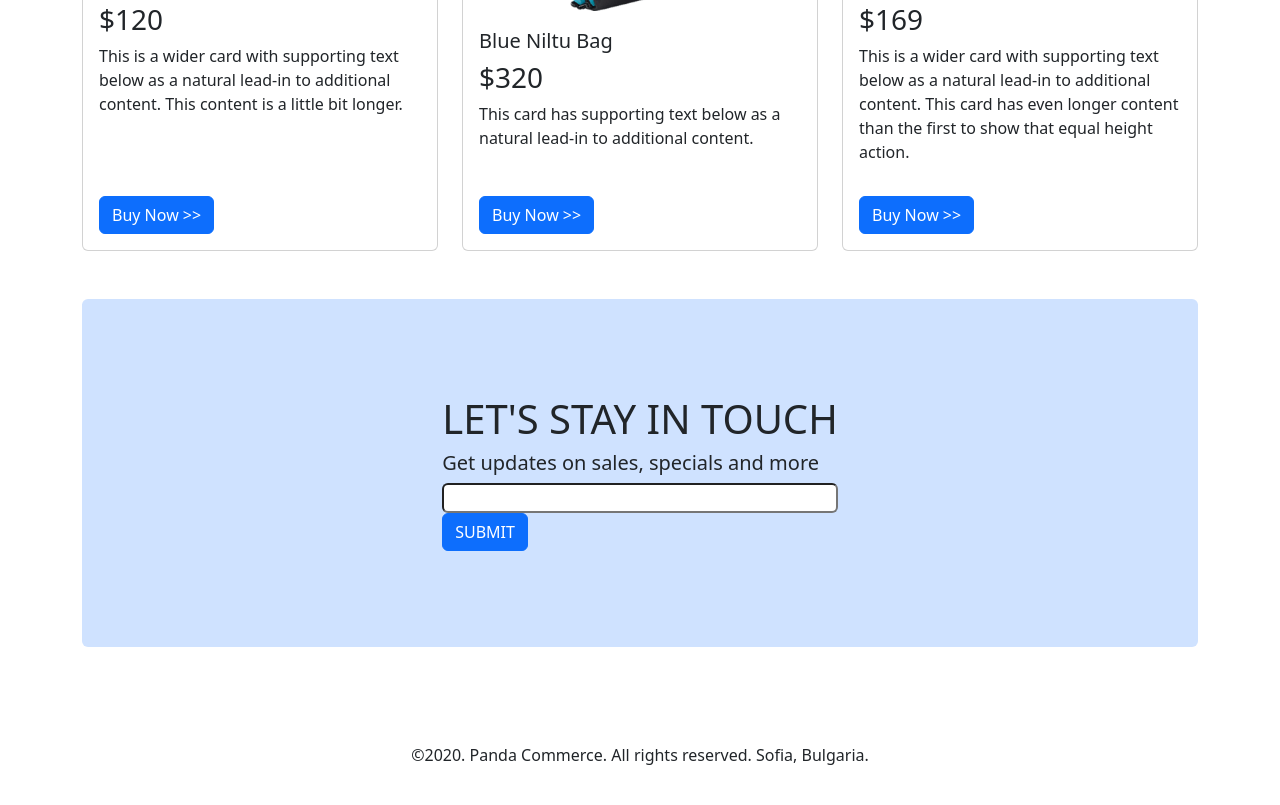
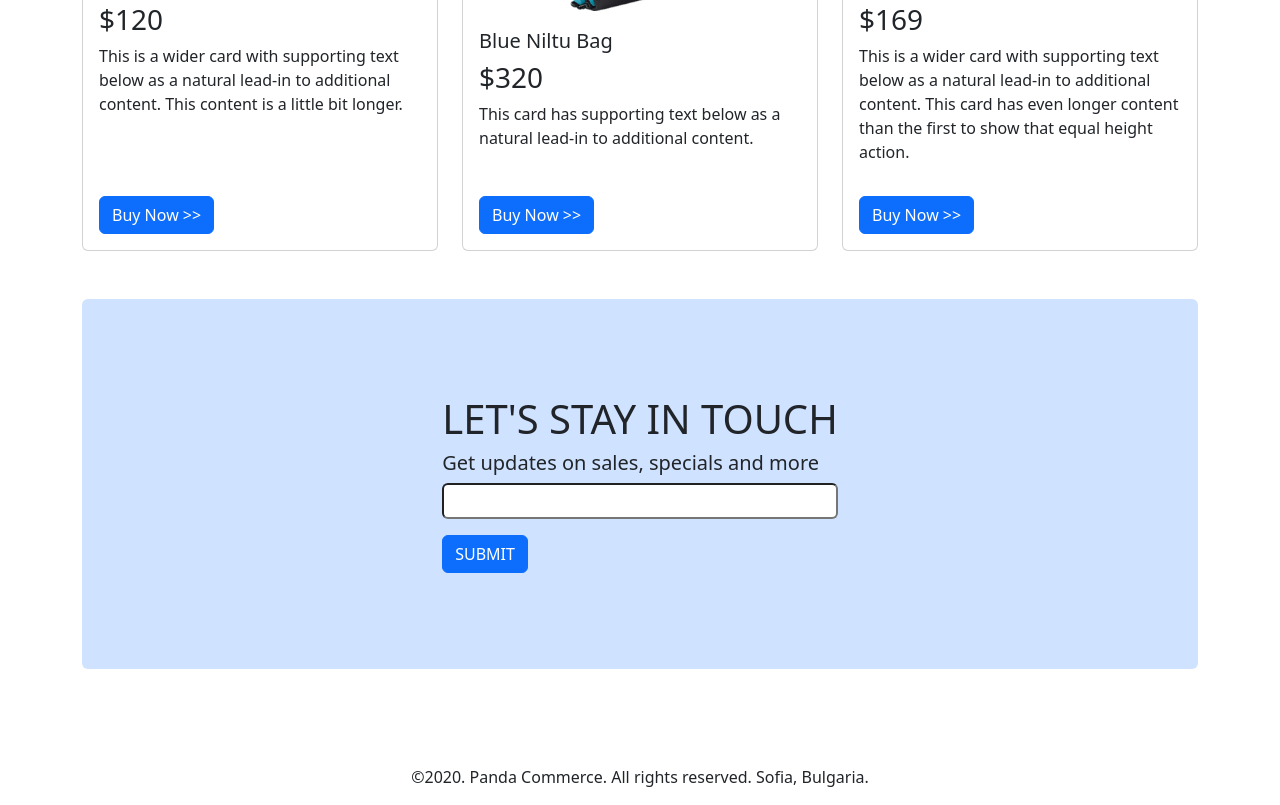
Before and after one commit to ichbintanvir/panda-commerce, a plain HTML site: page index.html in a window 1280 px wide. Shown: the part 1729-2534 px from the top of the page. Before the commit the page ends 2512 px from the top, so only its background shows below. Drawn offline with nearby package versions, Linux system fonts and the light colour scheme.

Commit message:
add margin top button section and add inside padding input in the comment

```diff
--- a/index.html
+++ b/index.html
@@ -260,9 +260,9 @@
                     <div>
                         <h1>LET'S STAY IN TOUCH</h1>
                         <h5>Get updates on sales, specials and more</h5>
-                        <input class="rounded w-100" type="text">
+                        <input class="rounded w-100 px-3 py-1" type="text">
                     </div>
-                    <div class="btn btn-primary">SUBMIT</div>
+                    <div class="btn btn-primary mt-3">SUBMIT</div>
                 </div>
             </div>
         </section>
```
